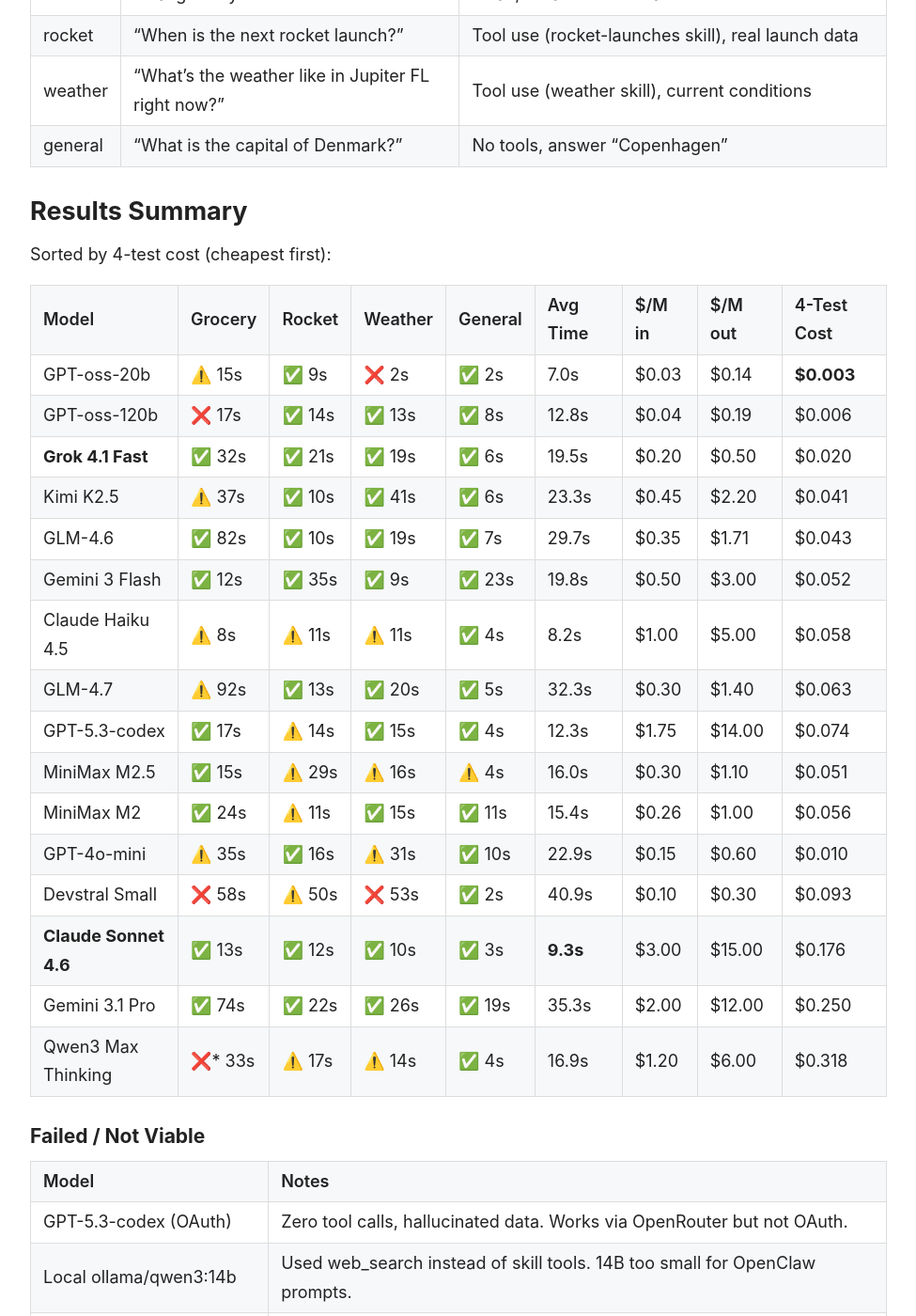
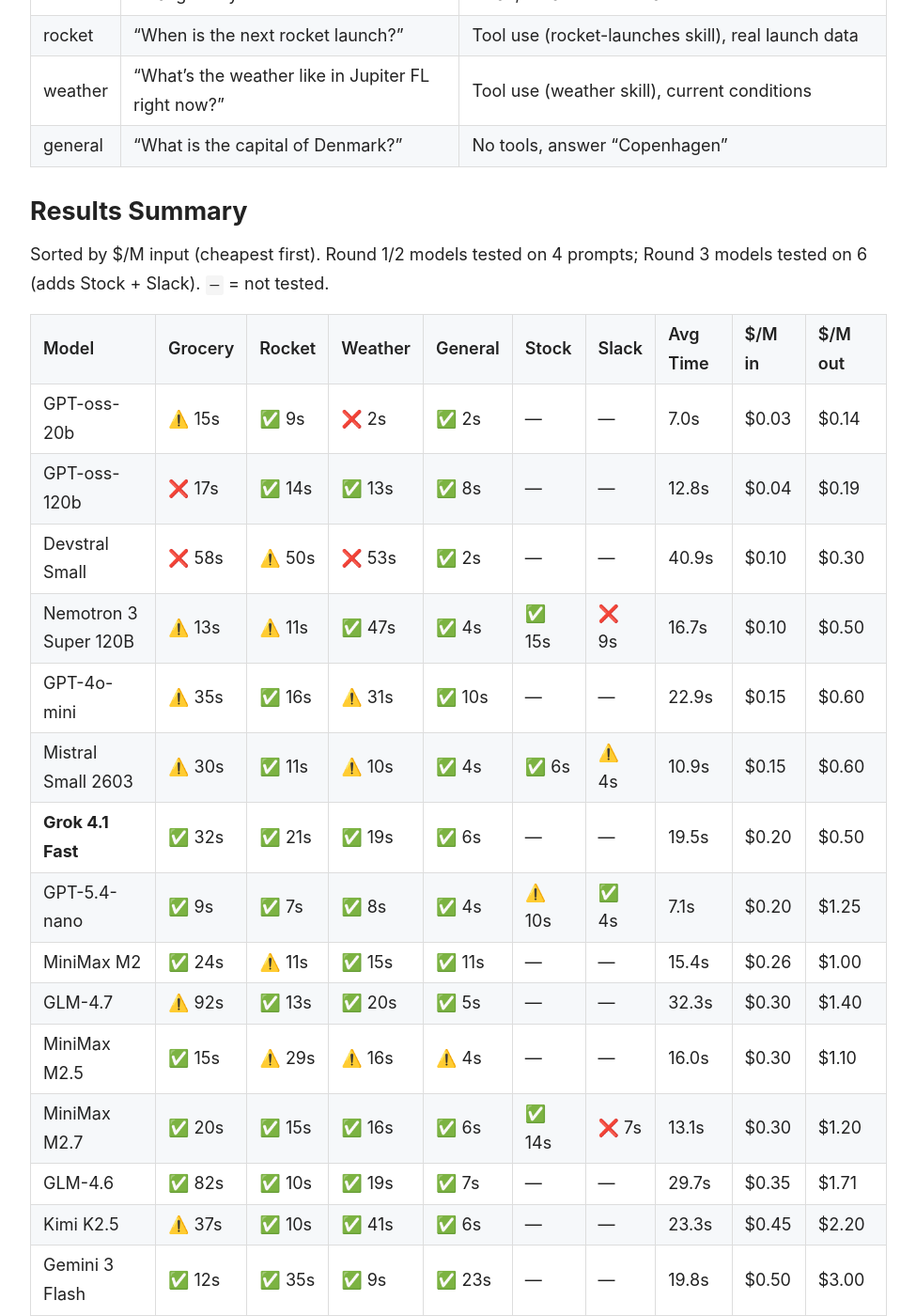
Before and after one commit to rlerdorf/rlerdorf.github.io, a Jekyll site: the page built from _posts/2026-02-22-openclaw-model-research.md, in a window 1280 px wide and 1400 px high, scrolled down 516 px. Shown: the whole window at 94% size, without its empty margins (152-1127 px from the left). Built offline with Jekyll 4.4.1, drawn with Linux system fonts in a browser that asks for light colours; some of the changed text lies outside the part shown.

Commit message:
Update main table

```diff
--- a/_posts/2026-02-22-openclaw-model-research.md
+++ b/_posts/2026-02-22-openclaw-model-research.md
@@ -19,26 +19,30 @@
 
 ## Results Summary
 
-Sorted by 4-test cost (cheapest first):
+Sorted by $/M input (cheapest first). Round 1/2 models tested on 4 prompts; Round 3 models tested on 6 (adds Stock + Slack). `—` = not tested.
 
-| Model | Grocery | Rocket | Weather | General | Avg Time | $/M in | $/M out | 4-Test Cost |
-|-------|---------|--------|---------|---------|----------|--------|---------|-------------|
-| GPT-oss-20b | ⚠️ 15s | ✅ 9s | ❌ 2s | ✅ 2s | 7.0s | $0.03 | $0.14 | **$0.003** |
-| GPT-oss-120b | ❌ 17s | ✅ 14s | ✅ 13s | ✅ 8s | 12.8s | $0.04 | $0.19 | $0.006 |
-| **Grok 4.1 Fast** | ✅ 32s | ✅ 21s | ✅ 19s | ✅ 6s | 19.5s | $0.20 | $0.50 | $0.020 |
-| Kimi K2.5 | ⚠️ 37s | ✅ 10s | ✅ 41s | ✅ 6s | 23.3s | $0.45 | $2.20 | $0.041 |
-| GLM-4.6 | ✅ 82s | ✅ 10s | ✅ 19s | ✅ 7s | 29.7s | $0.35 | $1.71 | $0.043 |
-| Gemini 3 Flash | ✅ 12s | ✅ 35s | ✅ 9s | ✅ 23s | 19.8s | $0.50 | $3.00 | $0.052 |
-| Claude Haiku 4.5 | ⚠️ 8s | ⚠️ 11s | ⚠️ 11s | ✅ 4s | 8.2s | $1.00 | $5.00 | $0.058 |
-| GLM-4.7 | ⚠️ 92s | ✅ 13s | ✅ 20s | ✅ 5s | 32.3s | $0.30 | $1.40 | $0.063 |
-| GPT-5.3-codex | ✅ 17s | ⚠️ 14s | ✅ 15s | ✅ 4s | 12.3s | $1.75 | $14.00 | $0.074 |
-| MiniMax M2.5 | ✅ 15s | ⚠️ 29s | ⚠️ 16s | ⚠️ 4s | 16.0s | $0.30 | $1.10 | $0.051 |
-| MiniMax M2 | ✅ 24s | ⚠️ 11s | ✅ 15s | ✅ 11s | 15.4s | $0.26 | $1.00 | $0.056 |
-| GPT-4o-mini | ⚠️ 35s | ✅ 16s | ⚠️ 31s | ✅ 10s | 22.9s | $0.15 | $0.60 | $0.010 |
-| Devstral Small | ❌ 58s | ⚠️ 50s | ❌ 53s | ✅ 2s | 40.9s | $0.10 | $0.30 | $0.093 |
-| **Claude Sonnet 4.6** | ✅ 13s | ✅ 12s | ✅ 10s | ✅ 3s | **9.3s** | $3.00 | $15.00 | $0.176 |
-| Gemini 3.1 Pro | ✅ 74s | ✅ 22s | ✅ 26s | ✅ 19s | 35.3s | $2.00 | $12.00 | $0.250 |
-| Qwen3 Max Thinking | ❌* 33s | ⚠️ 17s | ⚠️ 14s | ✅ 4s | 16.9s | $1.20 | $6.00 | $0.318 |
+| Model | Grocery | Rocket | Weather | General | Stock | Slack | Avg Time | $/M in | $/M out |
+|-------|---------|--------|---------|---------|-------|-------|----------|--------|---------|
+| GPT-oss-20b | ⚠️ 15s | ✅ 9s | ❌ 2s | ✅ 2s | — | — | 7.0s | $0.03 | $0.14 |
+| GPT-oss-120b | ❌ 17s | ✅ 14s | ✅ 13s | ✅ 8s | — | — | 12.8s | $0.04 | $0.19 |
+| Devstral Small | ❌ 58s | ⚠️ 50s | ❌ 53s | ✅ 2s | — | — | 40.9s | $0.10 | $0.30 |
+| Nemotron 3 Super 120B | ⚠️ 13s | ⚠️ 11s | ✅ 47s | ✅ 4s | ✅ 15s | ❌ 9s | 16.7s | $0.10 | $0.50 |
+| GPT-4o-mini | ⚠️ 35s | ✅ 16s | ⚠️ 31s | ✅ 10s | — | — | 22.9s | $0.15 | $0.60 |
+| Mistral Small 2603 | ⚠️ 30s | ✅ 11s | ⚠️ 10s | ✅ 4s | ✅ 6s | ⚠️ 4s | 10.9s | $0.15 | $0.60 |
+| **Grok 4.1 Fast** | ✅ 32s | ✅ 21s | ✅ 19s | ✅ 6s | — | — | 19.5s | $0.20 | $0.50 |
+| GPT-5.4-nano | ✅ 9s | ✅ 7s | ✅ 8s | ✅ 4s | ⚠️ 10s | ✅ 4s | 7.1s | $0.20 | $1.25 |
+| MiniMax M2 | ✅ 24s | ⚠️ 11s | ✅ 15s | ✅ 11s | — | — | 15.4s | $0.26 | $1.00 |
+| GLM-4.7 | ⚠️ 92s | ✅ 13s | ✅ 20s | ✅ 5s | — | — | 32.3s | $0.30 | $1.40 |
+| MiniMax M2.5 | ✅ 15s | ⚠️ 29s | ⚠️ 16s | ⚠️ 4s | — | — | 16.0s | $0.30 | $1.10 |
+| MiniMax M2.7 | ✅ 20s | ✅ 15s | ✅ 16s | ✅ 6s | ✅ 14s | ❌ 7s | 13.1s | $0.30 | $1.20 |
+| GLM-4.6 | ✅ 82s | ✅ 10s | ✅ 19s | ✅ 7s | — | — | 29.7s | $0.35 | $1.71 |
+| Kimi K2.5 | ⚠️ 37s | ✅ 10s | ✅ 41s | ✅ 6s | — | — | 23.3s | $0.45 | $2.20 |
+| Gemini 3 Flash | ✅ 12s | ✅ 35s | ✅ 9s | ✅ 23s | — | — | 19.8s | $0.50 | $3.00 |
+| Claude Haiku 4.5 | ⚠️ 8s | ⚠️ 11s | ⚠️ 11s | ✅ 4s | — | — | 8.2s | $1.00 | $5.00 |
+| Qwen3 Max Thinking | ❌* 33s | ⚠️ 17s | ⚠️ 14s | ✅ 4s | — | — | 16.9s | $1.20 | $6.00 |
+| GPT-5.3-codex | ✅ 17s | ⚠️ 14s | ✅ 15s | ✅ 4s | — | — | 12.3s | $1.75 | $14.00 |
+| Gemini 3.1 Pro | ✅ 74s | ✅ 22s | ✅ 26s | ✅ 19s | — | — | 35.3s | $2.00 | $12.00 |
+| **Claude Sonnet 4.6** | ✅ 13s | ✅ 12s | ✅ 10s | ✅ 3s | — | — | **9.3s** | $3.00 | $15.00 |
 
 ### Failed / Not Viable
 
```
